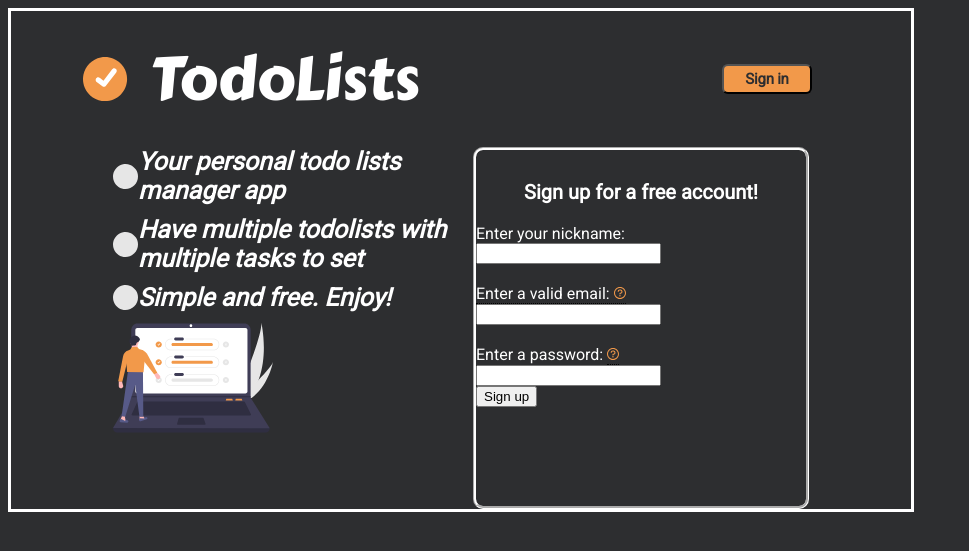
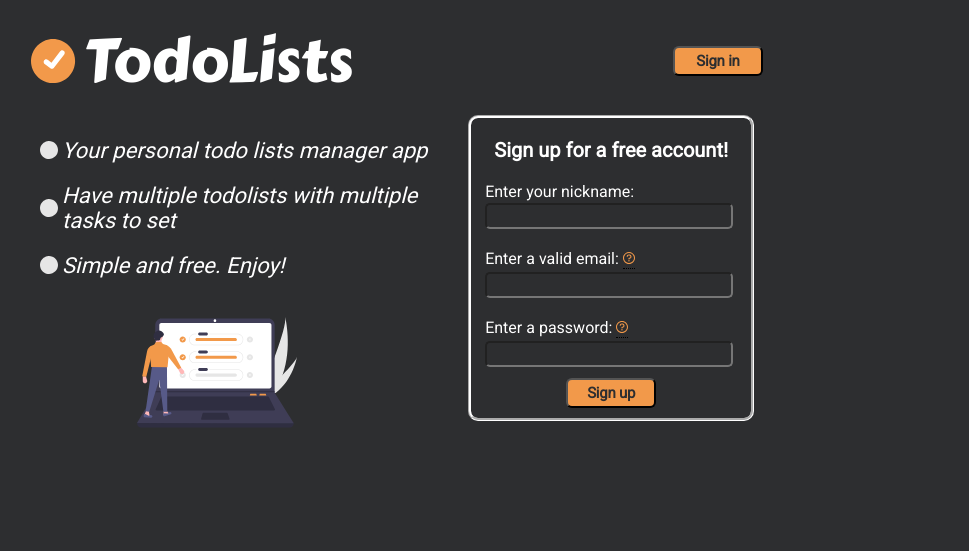
Before and after one commit to jpsalviano/todolists, a Python web app: template todolists/templates/index.html in a window 1280 px wide. Shown: the top 551 px of the page, without its empty margins (0-969 px from the left). Run offline with Jinja, Linux system fonts and the light colour scheme; the template is opened without the code that fills it, so the values that code supplies are empty.

Commit message:
finished css for index

```diff
--- a/todolists/public/base_style.css
+++ b/todolists/public/base_style.css
@@ -1,19 +1,14 @@
 body {
     background-color: #2D2E30;
-    border: solid;
-    border-color: white;
-    align-self: top;
-    align-content: top;
-    align-items: top;
-    position: absolute;}
+    position: absolute;
+    padding-bottom: 3%;
+}
 
 header {
     display: flex;
-    margin-left: 8%;
-    margin-right: 10%;
-    align-self: top;
-    align-content: top;
-    align-items: top;
+    flex-direction: row;
+    margin-left: 3%;
+    margin-right: 3%;
 }
 
 .logo-icon {
@@ -27,17 +22,14 @@ header h1 {
     font-size: 60px;
     color: white;
     display: flex;
-    margin-top: 5%;
-    margin: 3%;
-    margin-right: 3%
-    margin-bottom: 1%;
+    margin: 1%;
 }
 
 #sign-in-button {
     width: 90px;
     height: 30px;
     position: absolute;
-    right: 11%;
+    right: 3%;
     background: #F2994A;
     border-radius: 6px;
     font-family: Roboto;
@@ -54,53 +46,84 @@ header h1 {
 main {
     display: flex;
     justify-content: center;
-    align-items: top;
 }
 
 .left-main {
     font-family: 'Roboto', arial;
     font-style: italic;
-    font-weight: bold;
-    font-size: 25px;
+    font-size: 22px;
     color: white;
-    max-width: 40%;
+    max-width: 50%;
+    margin-top: 3%;
+    margin-right: 5%;
 }
 
 .landing-page-list-item {
     display: flex;
-    margin-bottom: 10px;
+    margin-bottom: 20px;
 }
 
 .icon-list-big {
     align-self: center;
+    margin-right: 1%;
 }
 
 #landing-page-drawing {
-    align-self: center;
-    align-items: center;
+    margin-top: 10%;
+    margin-left: 25%;
 }
 
 #sign-up-box {
     border-style: groove;
     border-color: white;
-    width: 330px;
-    height: 356px;
+    width: 280px;
+    height: 300px;
     border-radius: 10px;
     font-family: Roboto;
     color: white;
-    display: flex-col;
-    align-self: top;
+    display: flex;
+    flex-direction: column;
+}
+
+#sign-up-box label, input, button {
+    margin-left: 5%;
 }
 
 #sign-up-box p {
     text-align: center;
     font-size: 20px;
     font-weight: bolder;
-    margin-block-start: 30px;
 }
 
-#sign-up-box input, button {
+#sign-up-box input {
     display: flex;
+    background-color: #2D2E30;
+    border-radius: 5px;
+    height: 20px;
+    width: 240px;
+    margin-top: 1%;
+    color: white;
+    font-family: Roboto;
+    font-weight: bold;
+}
+
+#sign-up-box button {
+    width: 90px;
+    height: 30px;
+    display: flex;
+    margin-top: 4%;
+    color: #2D2E30;
+    background: #F2994A;
+    border-radius: 6px;
+    font-family: Roboto;
+    font-style: normal;
+    font-weight: bold;
+    font-size: 15px;
+    align-self: center;
+    align-items: center;
+    justify-content: center;
+    letter-spacing: -0.015em;
+    margin-left: 95px;
 }
 
 .tooltip {
--- a/todolists/templates/index.html
+++ b/todolists/templates/index.html
@@ -23,8 +23,8 @@
         <form action="/register" method="post">
             <label for="name">Enter your nickname:</label>
             <input type="text" id="name" name="name">
+            <label for="email">Enter a valid email:</label>
             <div class="tooltip">
-            <label for="email">Enter a valid email:</label>
                 <img src="/public/question-mark.svg">
                 <span class="tooltiptext">A verification will be required.</span>
             </div>
```
Also changed, not shown: todolists/public/icon-list-big.svg.
